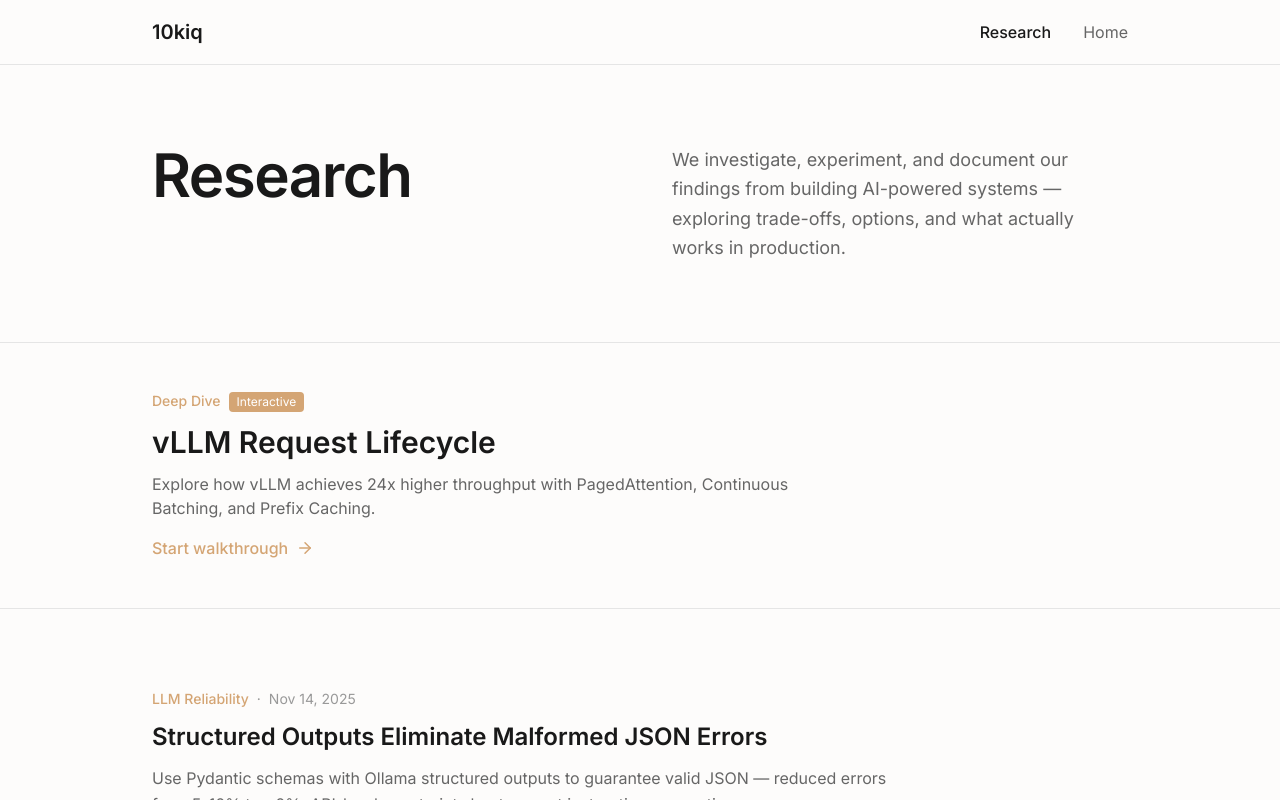
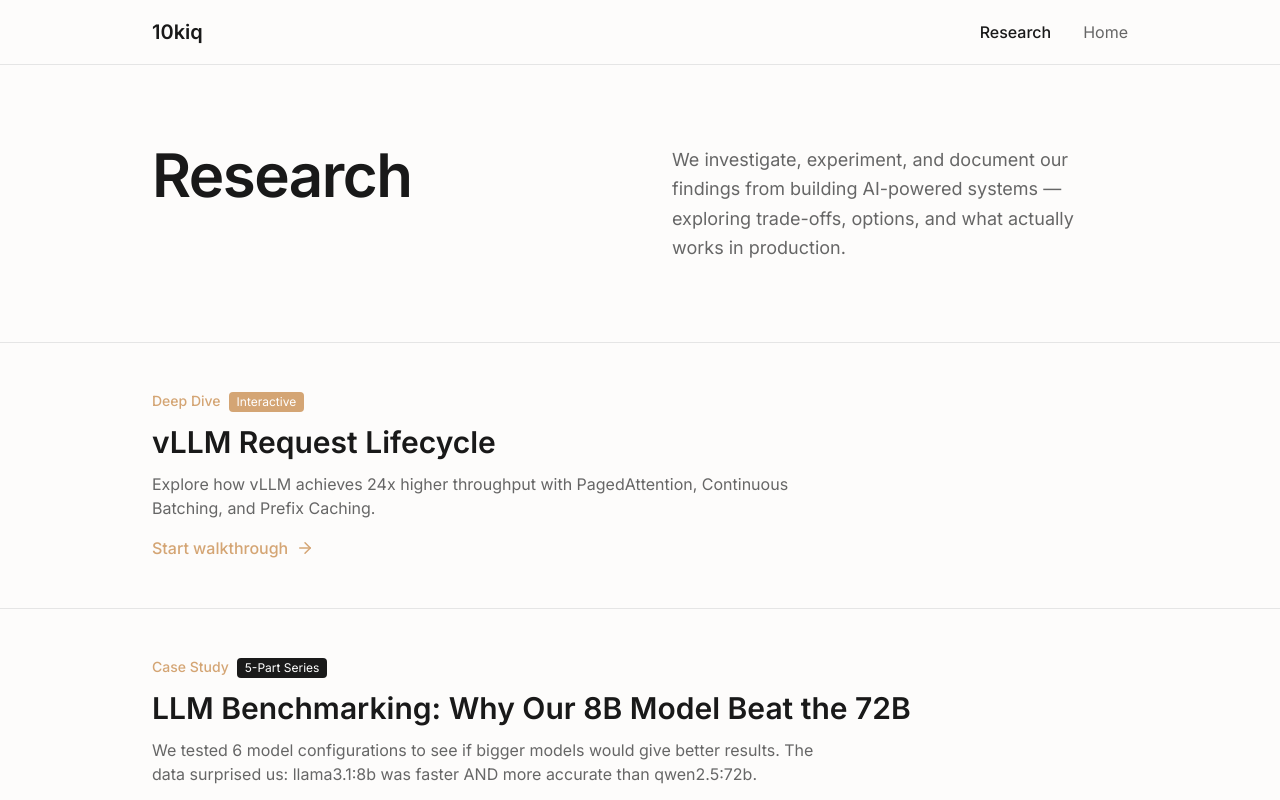
Before and after one commit to happyahluwalia/SourceGrounded10K, a React (Vite) app in the folder frontend/: page /research in a window 1280 px wide. Built offline with nearby package versions, Linux system fonts and the light colour scheme; no server answers.

Commit message:
Add LLM Benchmarking routes and research page entry
- Routes for all 5 pages in App.jsx
- Featured card on research page after vLLM

```diff
--- a/frontend/src/App.jsx
+++ b/frontend/src/App.jsx
@@ -11,6 +11,11 @@ import { DebugPanel } from './components/DebugPanel';
 import VLLMDeepDive from './components/VLLMDeepDive';
 import KnowledgeHub from './components/KnowledgeHub';
 import NuggetArticle from './components/NuggetArticle';
+import LLMBenchmarkingIntro from './components/LLMBenchmarkingIntro';
+import LLMBenchmarkingData from './components/LLMBenchmarkingData';
+import LLMBenchmarkingModels from './components/LLMBenchmarkingModels';
+import LLMBenchmarkingMetrics from './components/LLMBenchmarkingMetrics';
+import LLMBenchmarkingResults from './components/LLMBenchmarkingResults';
 import { ChatInterface } from './components/ChatInterface';
 import { cn } from './lib/utils';
 import './index.css';
@@ -145,6 +150,11 @@ function App() {
           <Route path="/research/vllm" element={<VLLMDeepDive />} />
           <Route path="/research" element={<KnowledgeHub />} />
           <Route path="/research/:id" element={<NuggetArticle />} />
+          <Route path="/research/llm-benchmarking-intro" element={<LLMBenchmarkingIntro />} />
+          <Route path="/research/llm-benchmarking-data" element={<LLMBenchmarkingData />} />
+          <Route path="/research/llm-benchmarking-models" element={<LLMBenchmarkingModels />} />
+          <Route path="/research/llm-benchmarking-metrics" element={<LLMBenchmarkingMetrics />} />
+          <Route path="/research/llm-benchmarking-results" element={<LLMBenchmarkingResults />} />
         </Routes>
       </div>
 
--- a/frontend/src/components/KnowledgeHub.jsx
+++ b/frontend/src/components/KnowledgeHub.jsx
@@ -666,6 +666,36 @@ export default function KnowledgeHub() {
                 </div>
             </section>
 
+            {/* LLM Benchmarking Series */}
+            <section className="border-b border-[#e5e5e5]">
+                <div className="max-w-5xl mx-auto px-6 py-12">
+                    <motion.div
+                        initial={{ opacity: 0, y: 20 }}
+                        animate={{ opacity: 1, y: 0 }}
+                        transition={{ delay: 0.25 }}
+                    >
+                        <Link to="/research/llm-benchmarking-intro" className="group block">
+                            <div className="flex items-baseline gap-2 mb-3 text-sm">
+                                <span className="text-[#d4a574] font-medium">Case Study</span>
+                                <span className="px-2 py-0.5 bg-[#1a1a1a] text-white text-xs rounded">
+                                    5-Part Series
+                                </span>
+                            </div>
+                            <h2 className="text-3xl font-semibold text-[#191919] group-hover:text-[#d4a574] transition-colors mb-3">
+                                LLM Benchmarking: Why Our 8B Model Beat the 72B
+                            </h2>
+                            <p className="text-[#666] max-w-2xl mb-4">
+                                We tested 6 model configurations to see if bigger models would give better results.
+                                The data surprised us: llama3.1:8b was faster AND more accurate than qwen2.5:72b.
+                            </p>
+                            <span className="inline-flex items-center gap-2 text-[#d4a574] font-medium group-hover:gap-3 transition-all">
+                                Read the case study <ArrowRight size={18} />
+                            </span>
+                        </Link>
+                    </motion.div>
+                </div>
+            </section>
+
             {/* Featured Findings (with summaries) */}
             <section className="max-w-5xl mx-auto px-6 pt-12">
                 <motion.div
```
